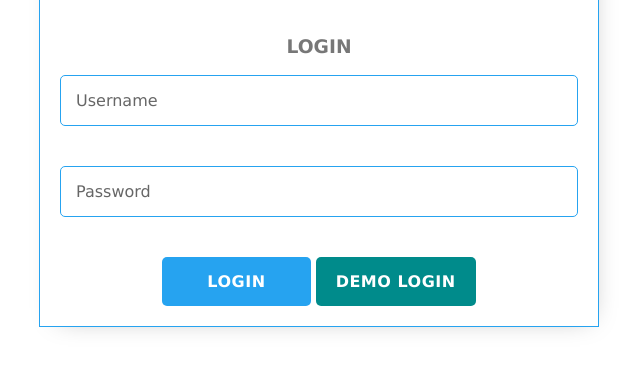
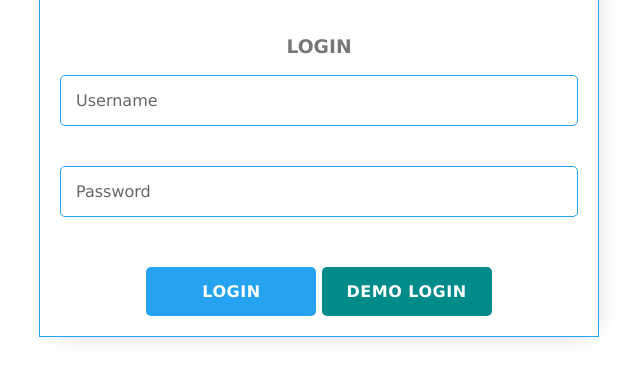
Before and after one commit to AbdullahiAA/income-expenses-manager, a plain HTML site: page index.html in a window 1280 px wide. Shown: the part 154-534 px from the top of the page, without its empty margins (321-961 px from the left). Drawn offline with Linux system fonts and the light colour scheme.

Commit message:
Issue on Demo Login resolved

```diff
--- a/css/main.scss
+++ b/css/main.scss
@@ -122,7 +122,9 @@ form {
 
         background-color: $primaryColor;
         color: #fff;
+        width: 170px;
         padding: 15px 45px;
+        margin-top: 10px;
         outline: 0;
         border: 0;
         border-radius: 5px;
```
Also changed, not shown: css/main.css, 2 other files.
